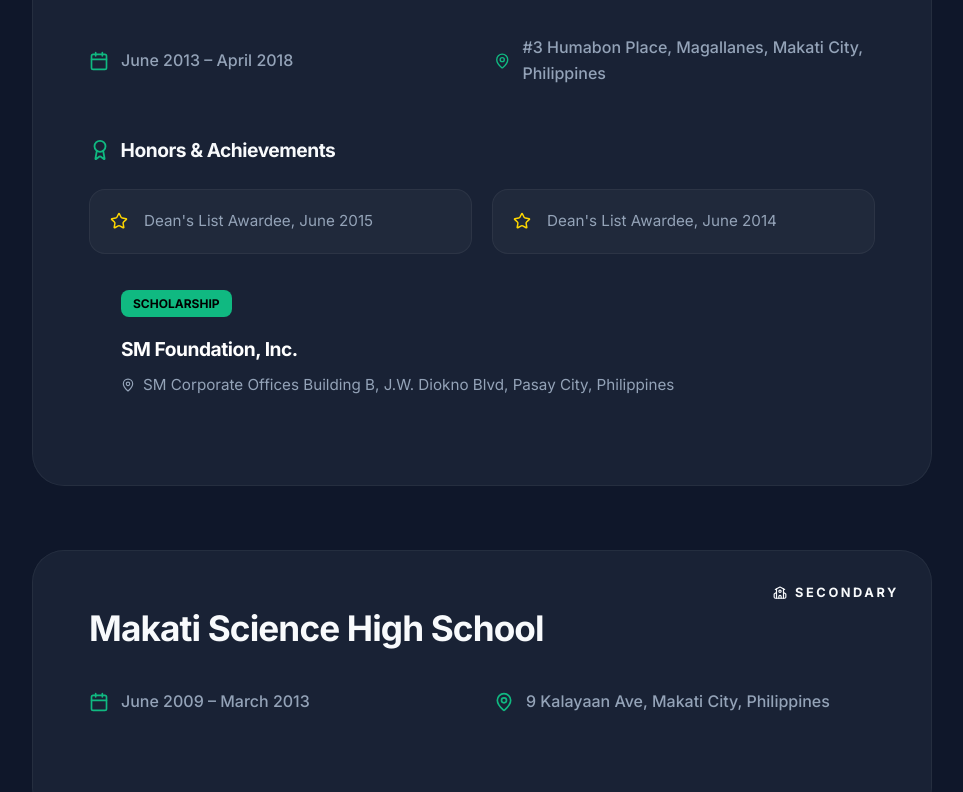
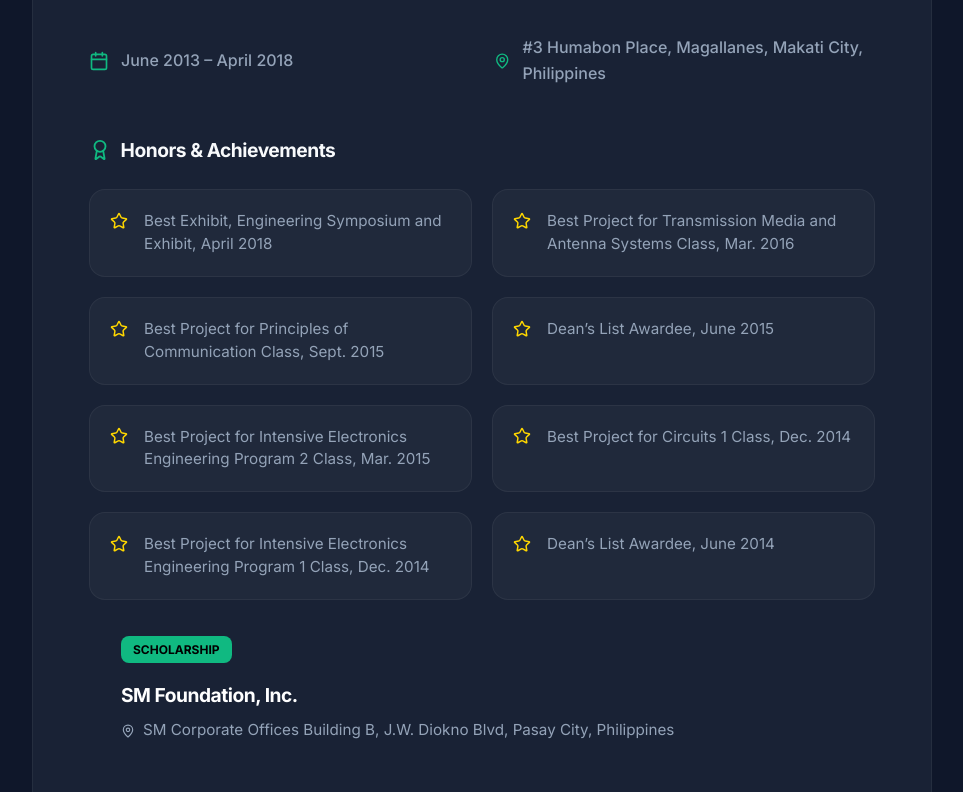
Before and after one commit to cng07/carlosng07, a React (Vite) app: page /education in a window 1280 px wide. Shown: the part 597-1389 px from the top of the page, without its empty margins (158-1121 px from the left). Built offline with nearby package versions, Linux system fonts and the light colour scheme.

Commit message:
Update Honors for Education

```diff
--- a/src/data/resumeData.js
+++ b/src/data/resumeData.js
@@ -187,6 +187,16 @@ export const resumeData = {
       highlights: [
         "Dean's List Awardee, June 2015",
         "Dean's List Awardee, June 2014"
+      ],
+      fullHighlights: [
+        "Best Exhibit, Engineering Symposium and Exhibit, April 2018",
+        "Best Project for Transmission Media and Antenna Systems Class, Mar. 2016",
+        "Best Project for Principles of Communication Class, Sept. 2015",
+        "Dean’s List Awardee, June 2015",
+        "Best Project for Intensive Electronics Engineering Program 2 Class, Mar. 2015",
+        "Best Project for Circuits 1 Class, Dec. 2014",
+        "Best Project for Intensive Electronics Engineering Program 1 Class, Dec. 2014",
+        "Dean’s List Awardee, June 2014"
       ]
     },
     {
--- a/src/pages/Education.jsx
+++ b/src/pages/Education.jsx
@@ -195,7 +195,7 @@ const Education = () => {
                                             gridTemplateColumns: 'repeat(auto-fit, minmax(280px, 1fr))',
                                             gap: '1.25rem'
                                         }}>
-                                            {edu.highlights.map((h, i) => (
+                                            {(edu.fullHighlights || edu.highlights).map((h, i) => (
                                                 <div key={i} style={{
                                                     display: 'flex',
                                                     gap: '1rem',
```
